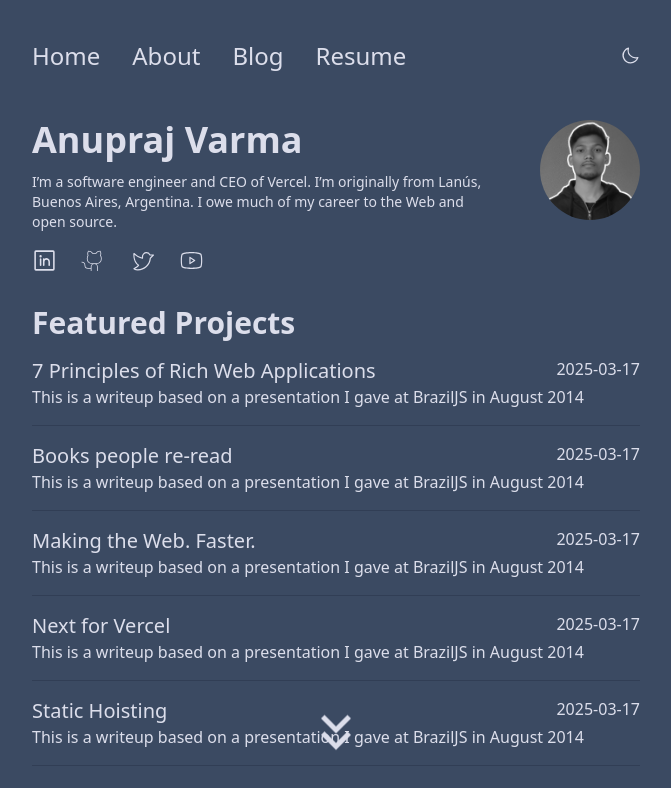
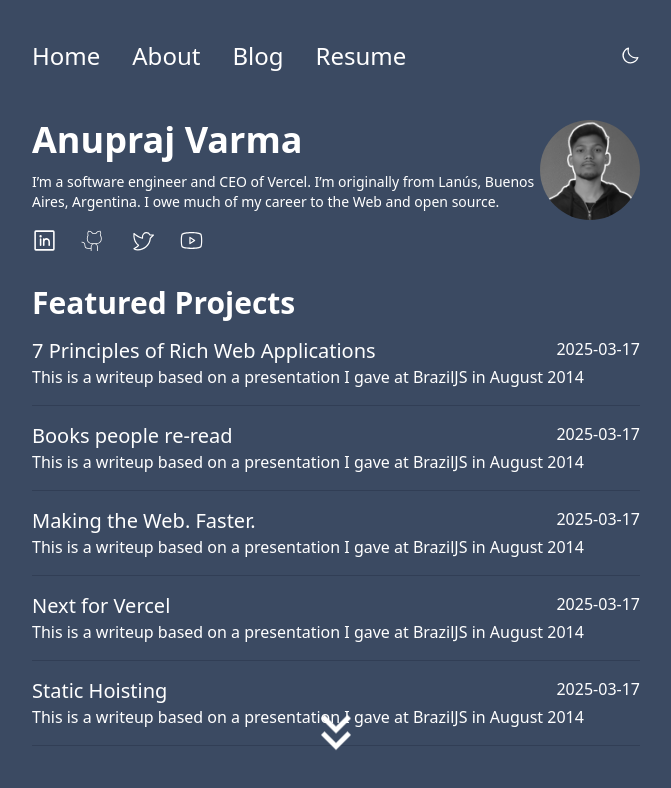
Before and after one commit to anuprajvarma/portfolio, a Next.js app: page / in a window 1280 px wide. Shown: the top 788 px of the page, without its empty margins (304-975 px from the left). Built offline with nearby package versions, Linux system fonts and the light colour scheme.

Commit message:
minor fix in home page

```diff
--- a/app/globals.css
+++ b/app/globals.css
@@ -9,7 +9,7 @@
 
 :root {
   --background: #3b4a62;
-  --foreground: #dcdeeb;
+  --foreground: #ffffff;
   --bg: #313e55;
   --border-color: #313e55;
 }
--- a/app/page.tsx
+++ b/app/page.tsx
@@ -8,8 +8,8 @@
   return (
     <div className="w-[40rem] m-auto">
       <div className="p-4 py-6 w-full flex flex-col gap-8">
-        <div className="flex justify-between w-full">
-          <div className="w-9/12 flex flex-col gap-3">
+        <div className="flex gap-1 justify-between w-full">
+          <div className="flex flex-col gap-3">
             <h1 className="text-4xl font-bold">Anupraj Varma</h1>
             <div className="flex flex-col gap-4">
               <p className="text-sm">
```
